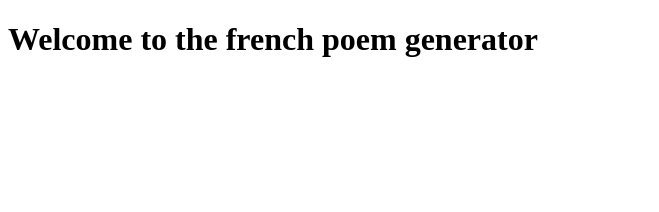
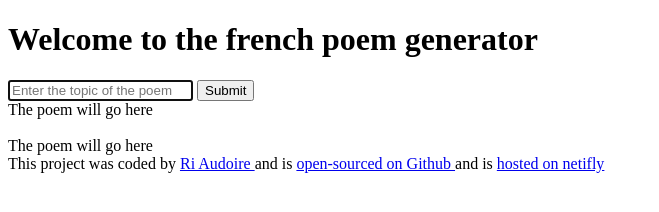
Before and after one commit to riricat-sketch/french-poem-generator, a plain HTML site: page index.html in a window 1280 px wide. Shown: the whole page, without its empty margins (0-659 px from the left). Drawn offline with Linux system fonts and the light colour scheme.

Commit message:
added basic HTML structure

```diff
--- a/index.html
+++ b/index.html
@@ -9,7 +9,30 @@
 </head>
 
 <body>
-    <h1>Welcome to the french poem generator</h1>
+    <header>
+        <h1>Welcome to the french poem generator</h1>
+    </header>
+
+    <main>
+        <form>
+            <input type="text" placeholder="Enter the topic of the poem" autofocus required autocomplete="off">
+            <input type="submit" />
+        </form>
+        <div>The poem will go here</div>
+        <br />
+        The poem will go here
+    </main>
+
+    <footer> This project was coded by
+        <a href="https://github.com/riricat-sketch" target="_blank">
+            Ri Audoire </a>
+        and is
+        <a href="https://github.com/riricat-sketch/french-poem-generator" target="_blank">
+
+            open-sourced on Github </a>
+        and is
+        <a href="https://ai-french-poem-generator-ri.netlify.app/" target="_blank"> hosted on netifly </a>
+    </footer>
     <script src="src/index.js"></script>
 </body>
 
```
